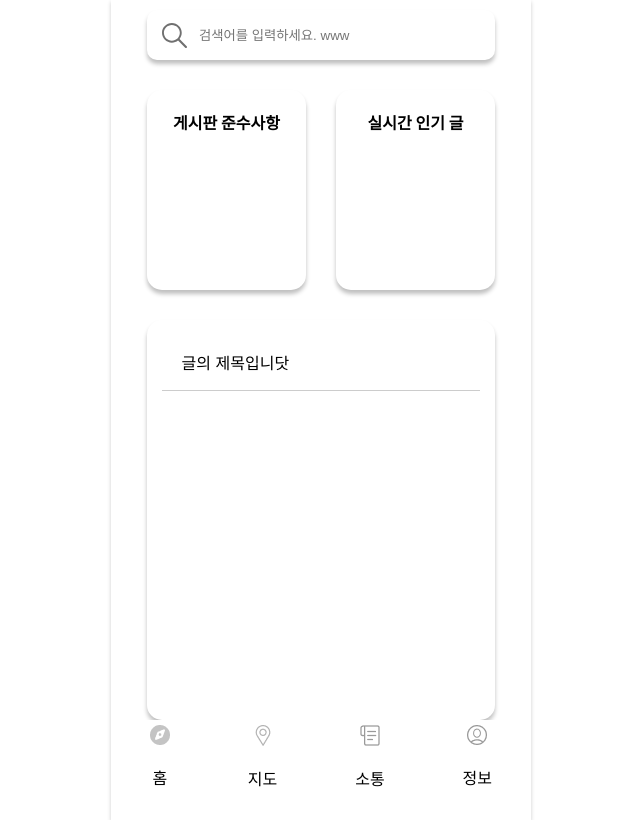
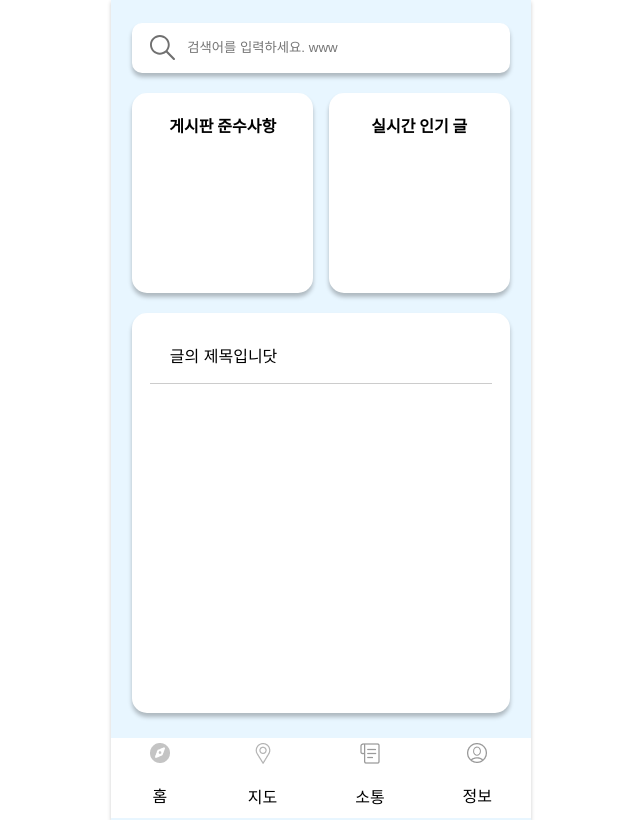
Before and after one commit to KMU-WINK/WEWILLPASSBY-front, a React (Create React App) app in the folder front/: page /community in a window 1280 px wide. Shown: the whole page, without its empty margins (319-959 px from the left). Built offline with nearby package versions, Linux system fonts and the light colour scheme.

Commit message:
Update community.css

```diff
--- a/front/src/css/community.css
+++ b/front/src/css/community.css
@@ -3,18 +3,23 @@
     justify-content: center;
     flex-direction: column;
     align-items: center;
+    background-color: #E8F6FF;
+    width: 100%;
+    height: 100%;
+    justify-content: space-around;
 }
 
 .search_bar {
+    background-color: white;
     display: flex;
     justify-content: center;
-    width: 83%;
+    width: 90%;
     border-radius: 10px 10px 10px 10px;
     box-shadow: 0px 4px 4px rgba(0, 0, 0, 0.25);
     border-radius: 10px;
     height: 50px;
     align-items: center;
-    margin-top: 10px;
+    margin-top: 20px;
 }
 
 .search_bar img {
@@ -36,14 +41,14 @@
     flex-direction: row;
     margin-top: 15px;
     width: 90%;
-
+    justify-content: space-between;
 }
 
 .sub_div {
+    background-color: white;
     display: flex;
-    margin: 15px;
     height: 200px;
-    width: 100%;
+    width: 48%;
     box-shadow: 0px 4px 4px rgba(0, 0, 0, 0.25);
     border-radius: 15px;
     justify-content: center;
@@ -54,13 +59,15 @@
 }
 
 .third_div {
+    background-color: white;
     display: flex;
     justify-content: center;
     box-shadow: 0px 4px 4px rgba(0, 0, 0, 0.25);
     border-radius: 15px;
     height: 400px;
-    width: 83%;
+    width: 90%;
     margin-top: 15px;
+    margin-bottom: 20px;
 }
 
 .third_div div {
```
